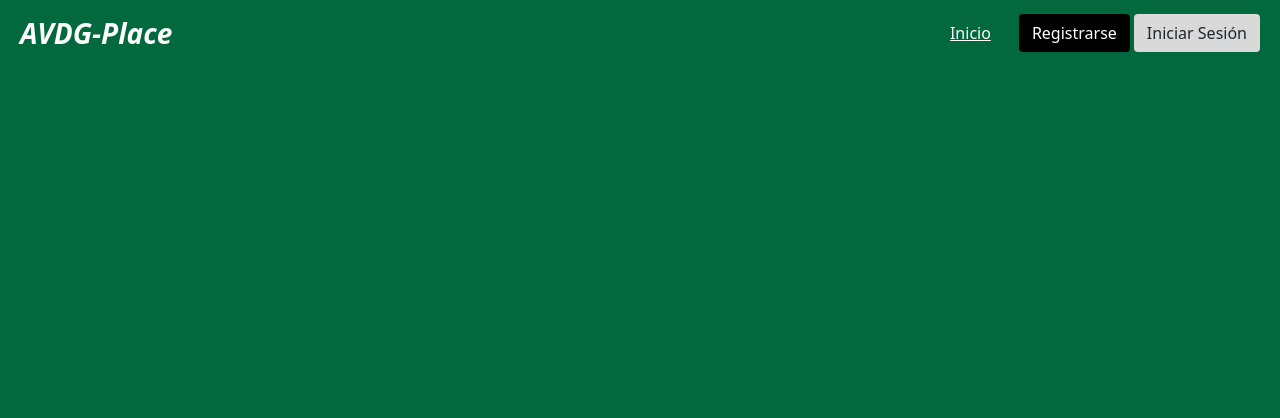
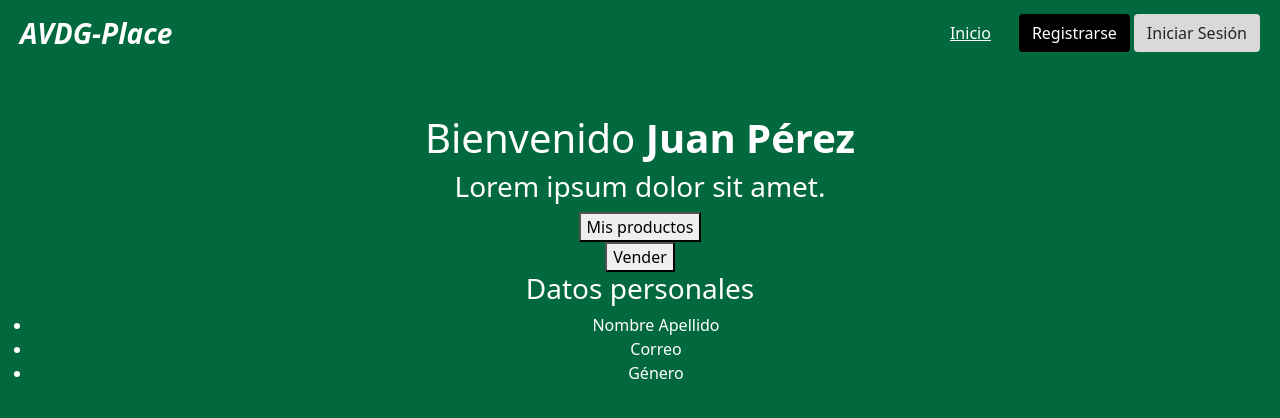
Before and after one commit to SkollFenrir/Marketplace, a React (Vite) app: page /profile in a window 1280 px wide. Shown: the top 418 px of the page. Built offline with nearby package versions, Linux system fonts and the light colour scheme.

Commit message:
login, algo de register, algo de app, borrador de profile, cambio de globalContext

```diff
--- a/src/App.jsx
+++ b/src/App.jsx
@@ -1,19 +1,21 @@
 import "./App.css";
-import Context from "./Context";
-import { useState } from "react";
+import AuthContext from "./Contexts/AuthContext";
+import React, { useState } from "react";
 import { BrowserRouter, Routes, Route } from "react-router-dom";
 
 import Navbar from "./components/Navbar";
 import Home from "./views/Home";
 import RegisterForm from "./views/Register";
 import Login from "./views/Login";
+import Profile from "./views/Profile";
 
 function App() {
   const [usuario, setUsuario] = useState(null);
 
+
   return (
     <div className="App">
-      <Context.Provider value={{ usuario, setUsuario }}>
+      <AuthContext.Provider value={{ usuario, setUsuario }}>
         <BrowserRouter>
           <Navbar />
 
@@ -21,9 +23,10 @@ function App() {
             <Route path="/" element={<Home />} />
             <Route path="/register" element={<RegisterForm />} />
             <Route path="/login" element={<Login />} />
+            <Route path="/profile" element={<Profile />} />
           </Routes>
         </BrowserRouter>
-      </Context.Provider>
+      </AuthContext.Provider>
     </div>
   );
 }
--- a/src/Context.js
+++ /dev/null
@@ -1,5 +0,0 @@
-import { createContext } from "react";
-
-const Context = createContext();
-
-export default Context;
--- /dev/null
+++ b/src/Contexts/AuthContext.js
@@ -0,0 +1,5 @@
+import { createContext } from "react";
+
+const AuthContext = createContext(false);
+
+export default AuthContext;
--- a/src/components/Navbar.jsx
+++ b/src/components/Navbar.jsx
@@ -1,12 +1,12 @@
 import "../assets/css/Navbar.css";
 import { Link, useNavigate } from "react-router-dom";
-import Context from "../Context";
+import AuthContext from "../Contexts/AuthContext.js";
 import { useContext } from "react";
 
 
 export default function Navbar() {
   const navigate = useNavigate();
-  const { usuario, setUsuario } = useContext(Context);
+  const { usuario, setUsuario } = useContext(AuthContext);
 
 
   return (
--- a/src/views/Login.jsx
+++ b/src/views/Login.jsx
@@ -1,17 +1,18 @@
-import { useState, useContext } from "react";
-import Context from "../Context";
+import React, { useContext } from "react";
+import AuthContext from "../Contexts/AuthContext.js";
 import { useNavigate } from "react-router-dom";
 
 
 export default function RegistroForm() {
-  const { setUsuario } = useContext(Context);
+  const { setUsuario } = useContext(AuthContext);
   const navigate = useNavigate();
-  const [usuario, setUsuarioLocal] = useState({});
 
-  const handleSetUsuario = ({ target: { value, name } }) => {
-    const field = {};
-    field[name] = value;
-    setUsuarioLocal({ ...usuario, ...field });
+
+  const handleLogin = () => {
+    // Cambiar el estado de autenticación a true
+    alert("Usuario identificado con éxito 😀")
+    setUsuario();
+    navigate("/profile")
   };
 
   return (
@@ -21,8 +22,8 @@ export default function RegistroForm() {
       <div className="form-group mt-1 ">
         <label>Correo electrónico</label>
         <input
-          value={usuario.email}
-          onChange={handleSetUsuario}
+
+          // onChange={} todavía no se usará
           type="email"
           name="email"
           className="form-control"
@@ -32,8 +33,8 @@ export default function RegistroForm() {
       <div className="form-group mt-1 ">
         <label>Contraseña</label>
         <input
-          value={usuario.password}
-          onChange={handleSetUsuario}
+
+          // onChange={} todavía no se usará
           type="password"
           name="password"
           className="form-control"
@@ -41,7 +42,7 @@ export default function RegistroForm() {
         />
       </div>
 
-      <button className="btn btn-light mt-3">
+      <button className="btn btn-light mt-3" onClick={handleLogin}>
         Iniciar Sesión
       </button>
     </div>
--- a/src/views/Profile.jsx
+++ b/src/views/Profile.jsx
@@ -0,0 +1,30 @@
+import { useContext, useState, useEffect } from "react";
+import AuthContext from "../Contexts/AuthContext.js";
+
+export default function Profile() {
+
+  return (
+    <div className="py-5">
+      <div>
+        <h1>
+        Bienvenido <span className="fw-bold">Juan Pérez</span>
+      </h1>
+      <h3>
+        Lorem ipsum dolor sit amet.
+      </h3>
+      </div>
+      <div>
+      <button>Mis productos</button> <br />
+      <button>Vender</button>
+      </div>
+      <div>
+      <h3>Datos personales</h3>
+      <ul>
+        <li>Nombre Apellido</li>
+        <li>Correo</li>
+        <li>Género</li>
+      </ul>
+      </div>
+    </div>
+  );
+}
--- a/src/views/Register.jsx
+++ b/src/views/Register.jsx
@@ -40,18 +40,14 @@ export default function RegisterForm() {
           placeholder="************"
         />
       </div>
+
       <div className="form-group mt-1 ">
         <label>Género</label>
-        <select
-          name="gender"
-          className="form-select"
-        >
-          <option disabled selected>
-            Seleccione un género
-          </option>
+        <select name="gender" className="form-select">
+          <option value="Otro">Otro</option>
           <option value="Femenino">Femenino</option>
           <option value="Masculino">Masculino</option>
-          <option value="Otro">Otro</option>
+
         </select>
       </div>
 
```
